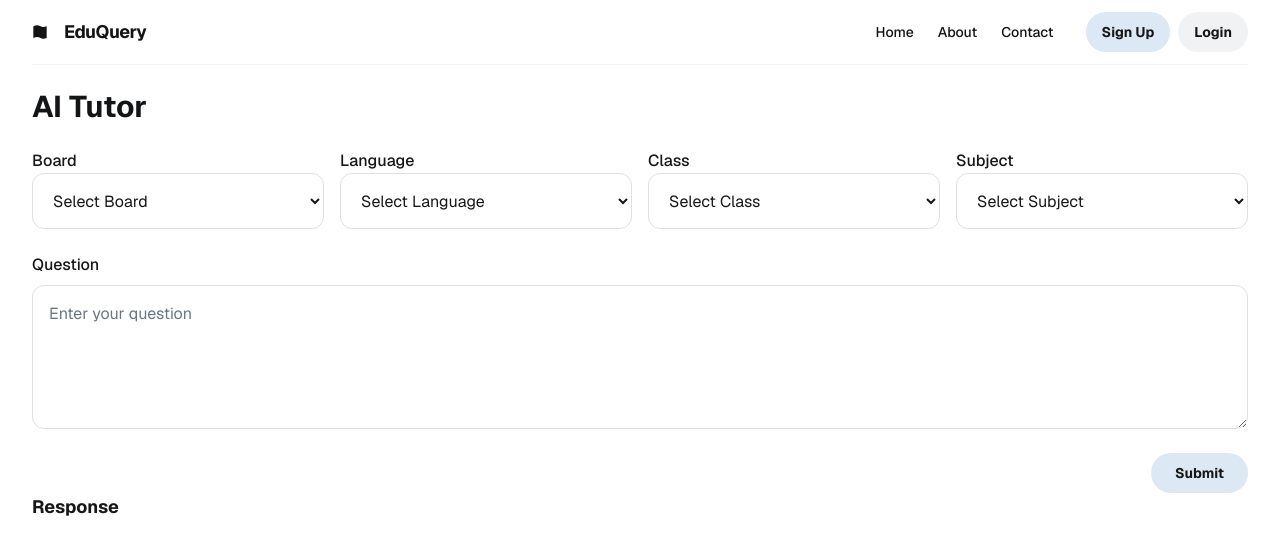
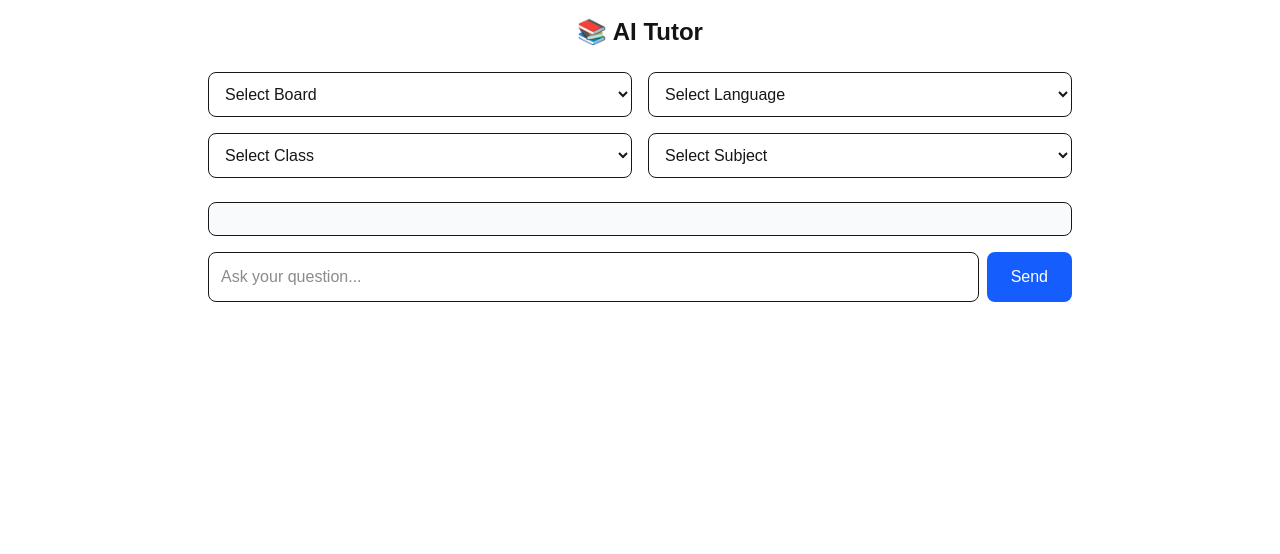
Before and after one commit to ankitsinghmyself/ai-tutor, a Next.js app: page / in a window 1280 px wide. Shown: the top 554 px of the page. Built offline with nearby package versions, Linux system fonts and the light colour scheme.

Commit message:
Refactor TutorForm component: streamline state management and enhance UI for question submission

```diff
--- a/src/app/components/TutorForm.tsx
+++ b/src/app/components/TutorForm.tsx
@@ -2,7 +2,6 @@
 
 import { useState } from "react";
 import axios from "axios";
-
 import ReactMarkdown from "react-markdown";
 import remarkMath from "remark-math";
 import rehypeKatex from "rehype-katex";
@@ -12,100 +11,90 @@ const languages = ["hindi", "english"];
 const classes = ["10", "12"];
 const subjects = ["math", "science"];
 
+type Message = {
+  sender: "user" | "ai";
+  content: string;
+};
+
 export default function TutorPage() {
   const [form, setForm] = useState({
     board: "",
     language: "",
     classLevel: "",
     subject: "",
-    question: "",
   });
-  const [response, setResponse] = useState("");
+
+  const [question, setQuestion] = useState("");
+  const [messages, setMessages] = useState<Message[]>([]);
   const [loading, setLoading] = useState(false);
 
   const handleChange = (
     e: React.ChangeEvent<
-      HTMLInputElement | HTMLTextAreaElement | HTMLSelectElement
+      HTMLInputElement | HTMLSelectElement | HTMLTextAreaElement
     >
   ) => {
     const { name, value } = e.target;
-    setForm({ ...form, [name]: value });
+    setForm((prev) => ({ ...prev, [name]: value }));
   };
 
-  const handleSubmit = async () => {
+  const handleSend = async () => {
+    if (!question.trim()) return;
+
+    setMessages((prev) => [...prev, { sender: "user", content: question }]);
+    setQuestion("");
     setLoading(true);
-    setResponse("");
+
+    const { board, language, classLevel, subject } = form;
+
+    if (!board || !language || !classLevel || !subject) {
+      setMessages((prev) => [
+        ...prev,
+        {
+          sender: "ai",
+          content:
+            "⚠️ Please select all filters (Board, Language, Class, Subject) to receive an AI response.",
+        },
+      ]);
+      setLoading(false);
+      return;
+    }
+
     try {
-      const res = await axios.post("https://ai-book-reader.onrender.com/ask", form);
-      setResponse(res.data.answer || "No response from API.");
-    } catch (error: unknown) {
-      if (error instanceof Error) {
-        setResponse("Error: " + error.message);
-      } else {
-        setResponse("An unknown error occurred.");
-      }
+      const res = await axios.post("https://ai-book-reader.onrender.com/ask", {
+        board,
+        language,
+        classLevel,
+        subject,
+        question,
+      });
+
+      const answer = res.data.answer || "⚠️ No answer received from AI.";
+      setMessages((prev) => [...prev, { sender: "ai", content: answer }]);
+    } catch (err: any) {
+      setMessages((prev) => [
+        ...prev,
+        { sender: "ai", content: "❌ Error: " + err.message },
+      ]);
     } finally {
       setLoading(false);
     }
   };
 
   return (
-    <div className="relative flex min-h-screen flex-col bg-white overflow-x-hidden font-sans">
-      <div className="mx-auto w-full h-full px-4 sm:px-6 lg:px-8">
-        <header className="flex flex-col sm:flex-row items-center justify-between border-b border-[#f1f2f4] py-3">
-          <div className="flex items-center gap-4 text-[#121416] mb-3 sm:mb-0">
-            <div className="w-6 h-6 sm:w-4 sm:h-4">
-              <svg
-                viewBox="0 0 48 48"
-                fill="none"
-                xmlns="http://www.w3.org/2000/svg"
-              >
-                <path
-                  d="M4 42.4379C4 42.4379 14.0962 36.0744 24 41.1692C35.0664 46.8624 44 42.2078 44 42.2078L44 7.01134C44 7.01134 35.068 11.6577 24.0031 5.96913C14.0971 0.876274 4 7.27094 4 7.27094L4 42.4379Z"
-                  fill="currentColor"
-                />
-              </svg>
-            </div>
-            <h2 className="text-lg font-bold tracking-tight">EduQuery</h2>
-          </div>
-          <div className="flex flex-col sm:flex-row gap-4 sm:gap-8 items-center">
-            <nav className="flex gap-6 text-sm font-medium text-[#121416]">
-              <a href="#" className="hover:underline">
-                Home
-              </a>
-              <a href="#" className="hover:underline">
-                About
-              </a>
-              <a href="#" className="hover:underline">
-                Contact
-              </a>
-            </nav>
-            <div className="flex gap-2">
-              <button className="h-10 px-4 bg-[#dce8f3] text-sm font-bold rounded-full">
-                Sign Up
-              </button>
-              <button className="h-10 px-4 bg-[#f1f2f4] text-sm font-bold rounded-full">
-                Login
-              </button>
-            </div>
-          </div>
+    <div className="min-h-screen bg-white p-4 max-w-4xl mx-auto">
+      <header className="mb-6">
+        <h1 className="text-2xl font-bold text-center text-[#121416]">
+          📚 AI Tutor
+        </h1>
       </header>
 
-        <main className="mt-6 mb-12">
-          <h1 className="text-3xl font-bold text-[#121416] px-4 sm:px-0 mb-6">
-            AI Tutor
-          </h1>
-
-          <form className="">
-            {/* All dropdowns in one row */}
-            <div className="flex flex-wrap gap-4">
-              <label className="flex-1 min-w-[150px]">
-                <span className="text-base font-medium pb-2">Board</span>
+      {/* Filter Section */}
+      <div className="grid grid-cols-1 sm:grid-cols-2 gap-4 mb-6">
         <select
           name="board"
           value={form.board}
           onChange={handleChange}
-                  className="form-select w-full rounded-xl border border-[#dde1e3] h-14 p-4"
+          className="border p-3 rounded-lg"
         >
           <option value="">Select Board</option>
           {boards.map((b) => (
@@ -114,15 +103,12 @@ export default function TutorPage() {
             </option>
           ))}
         </select>
-              </label>
 
-              <label className="flex-1 min-w-[150px]">
-                <span className="text-base font-medium pb-2">Language</span>
         <select
           name="language"
           value={form.language}
           onChange={handleChange}
-                  className="form-select w-full rounded-xl border border-[#dde1e3] h-14 p-4"
+          className="border p-3 rounded-lg"
         >
           <option value="">Select Language</option>
           {languages.map((l) => (
@@ -131,15 +117,12 @@ export default function TutorPage() {
             </option>
           ))}
         </select>
-              </label>
 
-              <label className="flex-1 min-w-[150px]">
-                <span className="text-base font-medium pb-2">Class</span>
         <select
           name="classLevel"
           value={form.classLevel}
           onChange={handleChange}
-                  className="form-select w-full rounded-xl border border-[#dde1e3] h-14 p-4"
+          className="border p-3 rounded-lg"
         >
           <option value="">Select Class</option>
           {classes.map((c) => (
@@ -148,15 +131,12 @@ export default function TutorPage() {
             </option>
           ))}
         </select>
-              </label>
 
-              <label className="flex-1 min-w-[150px]">
-                <span className="text-base font-medium pb-2">Subject</span>
         <select
           name="subject"
           value={form.subject}
           onChange={handleChange}
-                  className="form-select w-full rounded-xl border border-[#dde1e3] h-14 p-4"
+          className="border p-3 rounded-lg"
         >
           <option value="">Select Subject</option>
           {subjects.map((s) => (
@@ -165,51 +145,58 @@ export default function TutorPage() {
             </option>
           ))}
         </select>
-              </label>
       </div>
 
-            {/* Question textarea on separate row */}
-            <div className="mt-6">
-              <label className="flex flex-col">
-                <span className="text-base font-medium pb-2">Question</span>
-                <textarea
-                  name="question"
-                  placeholder="Enter your question"
-                  value={form.question}
-                  onChange={handleChange}
-                  className="form-input w-full rounded-xl border border-[#dde1e3] min-h-[9rem] p-4 placeholder:text-[#6a7681]"
-                />
-              </label>
-            </div>
-
-            {/* Submit button */}
-            <div className="flex justify-end mt-6">
-              <button
-                type="button"
-                onClick={handleSubmit}
-                disabled={loading}
-                className="h-10 px-6 rounded-full bg-[#dce8f3] text-sm font-bold hover:bg-[#c1d4ea] disabled:opacity-60 disabled:cursor-not-allowed transition"
+      {/* Chat Window */}
+      <div className="bg-gray-50 border rounded-lg p-4 mb-4 max-h-[500px] overflow-y-auto">
+        {messages.map((msg, idx) => (
+          <div
+            key={idx}
+            className={`mb-3 ${
+              msg.sender === "user" ? "text-right" : "text-left"
+            }`}
           >
-                {loading ? "Submitting..." : "Submit"}
-              </button>
-            </div>
-          </form>
-
-          <div className="">
-            <h3 className="text-lg font-bold mb-2">Response</h3>
+            <div
+              className={`inline-block px-4 py-2 rounded-lg ${
+                msg.sender === "user"
+                  ? "bg-blue-100 text-blue-900"
+                  : "bg-gray-200 text-gray-900"
+              }`}
+            >
               <ReactMarkdown
                 remarkPlugins={[remarkMath]}
                 rehypePlugins={[rehypeKatex]}
                 components={{
                   p: ({ children }) => (
-                  <p className="text-base pt-1 pb-3">{children}</p>
+                    <p className="text-sm leading-relaxed">{children}</p>
                   ),
                 }}
               >
-              {response}
+                {msg.content}
               </ReactMarkdown>
             </div>
-        </main>
+          </div>
+        ))}
+        {loading && (
+          <div className="text-left text-sm text-gray-500">🤖 Thinking...</div>
+        )}
+      </div>
+
+      {/* Input */}
+      <div className="flex gap-2">
+        <input
+          type="text"
+          value={question}
+          onChange={(e) => setQuestion(e.target.value)}
+          placeholder="Ask your question..."
+          className="flex-1 border p-3 rounded-lg"
+        />
+        <button
+          onClick={handleSend}
+          className="bg-blue-600 text-white px-6 py-2 rounded-lg hover:bg-blue-700"
+        >
+          Send
+        </button>
       </div>
     </div>
   );
```
Lines whose indentation alone changed are shown as unchanged.
